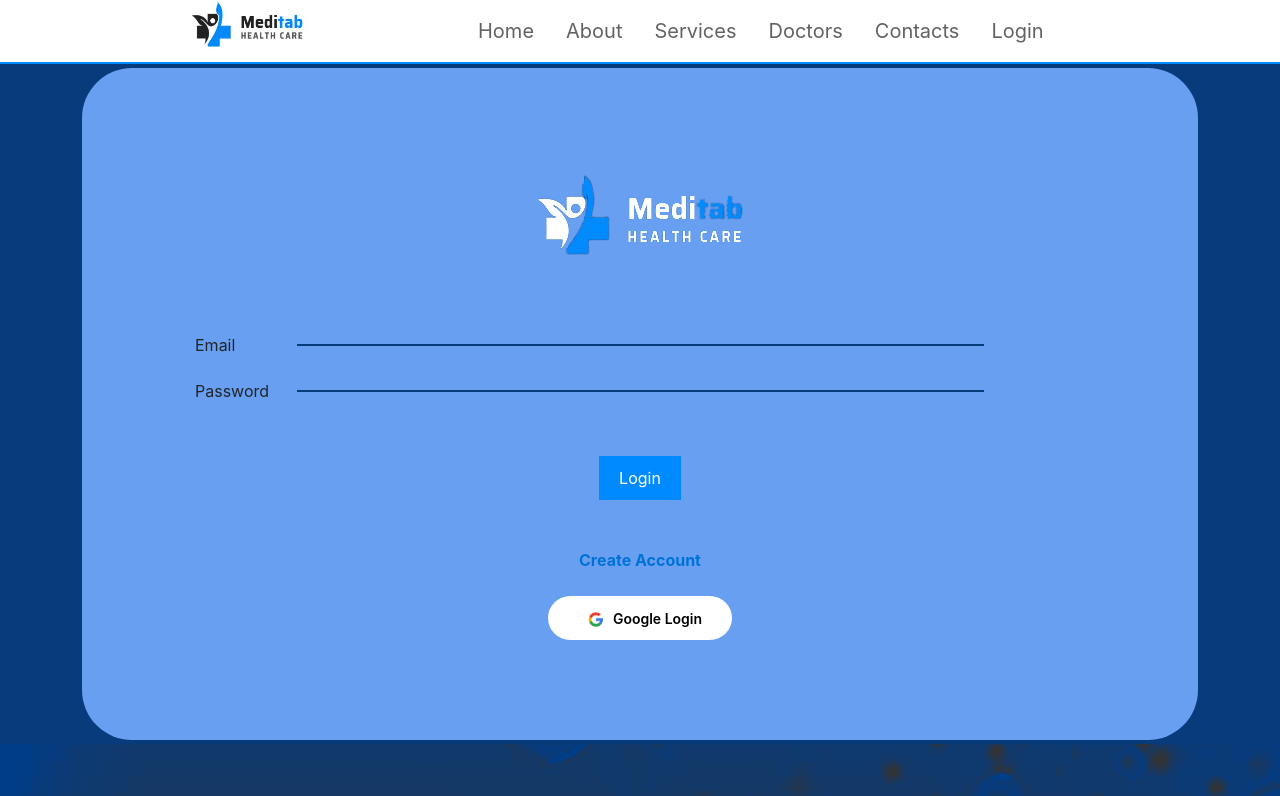
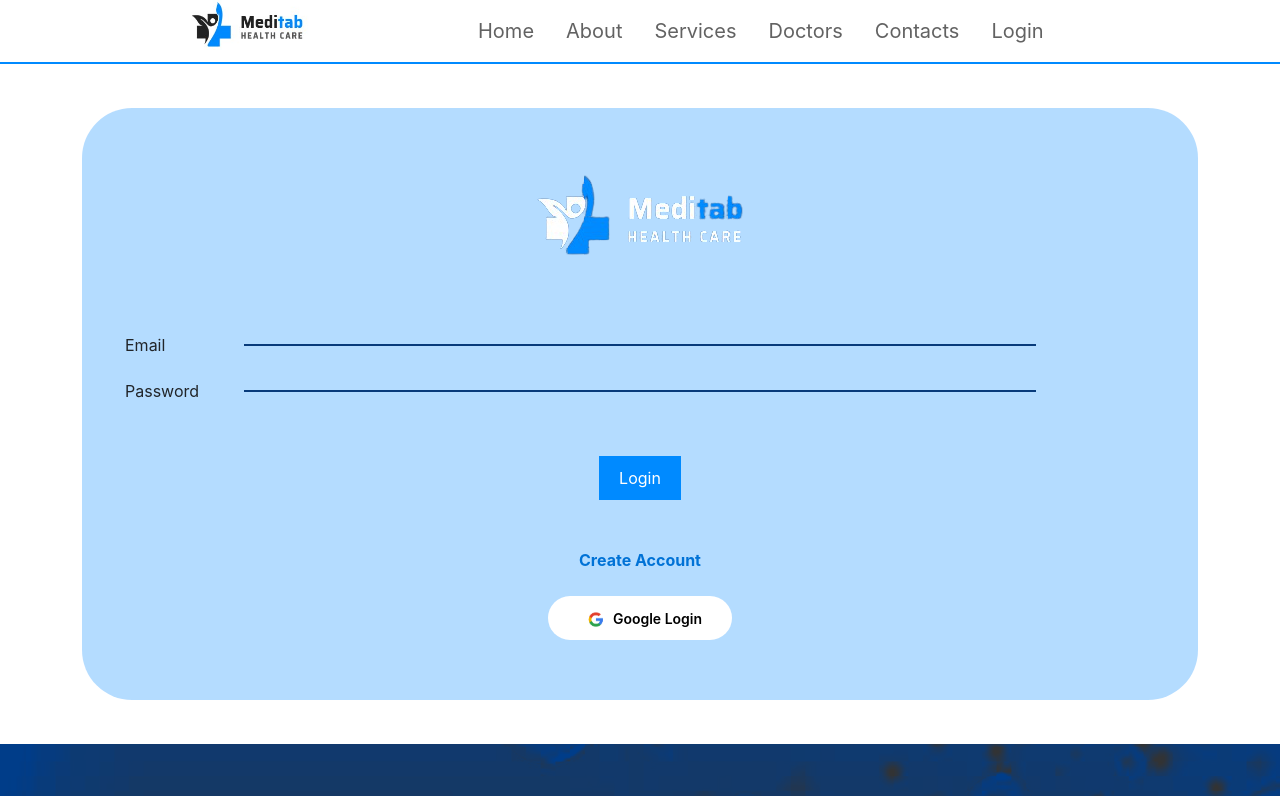
Before and after one commit to Md-Abdur-Raheem/meditab, a React (Create React App) app: page /login in a window 1280 px wide. Shown: the top 796 px of the page. Built offline with nearby package versions, Linux system fonts and the light colour scheme; no server answers.

Commit message:
login form updated

```diff
--- a/src/Pages/Login/Login.css
+++ b/src/Pages/Login/Login.css
@@ -1,13 +1,13 @@
 .login-container{
-    background-color: #083b7b;
+    background-color: /* #083b7b */ white;
     background-repeat: no-repeat;
     background-size: cover;
     background-blend-mode: saturation;
     height: 85vh;
 }
 .form-container{
-    background-color:#689ff1;
-    padding: 100px;
+    background-color:#0088ff4b;
+    padding: 60px 30px;
     border-radius: 50px;
 }
 
@@ -19,7 +19,7 @@
     border-right:none;
     border-left:none;
     border-bottom: 2px solid #083b7b;
-    color: white;
+    color: #000;
     outline: none;
 }
 
--- a/src/Pages/Register/Register.css
+++ b/src/Pages/Register/Register.css
@@ -1,5 +1,5 @@
 .register-container{
-    background-color: #083b7b;
+    background-color: white;
     background-repeat: no-repeat;
     background-size: cover;
     background-blend-mode: saturation;
```
